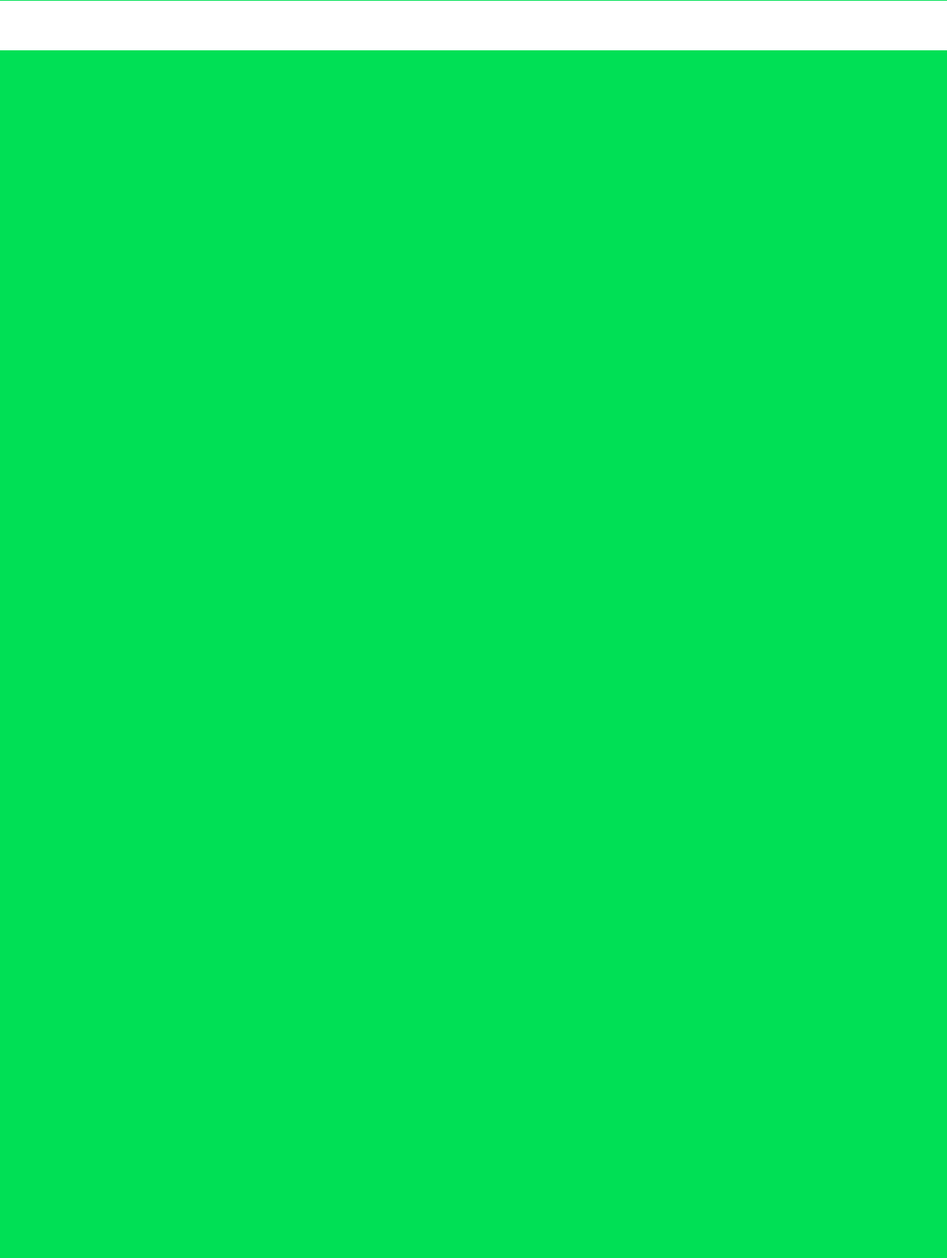
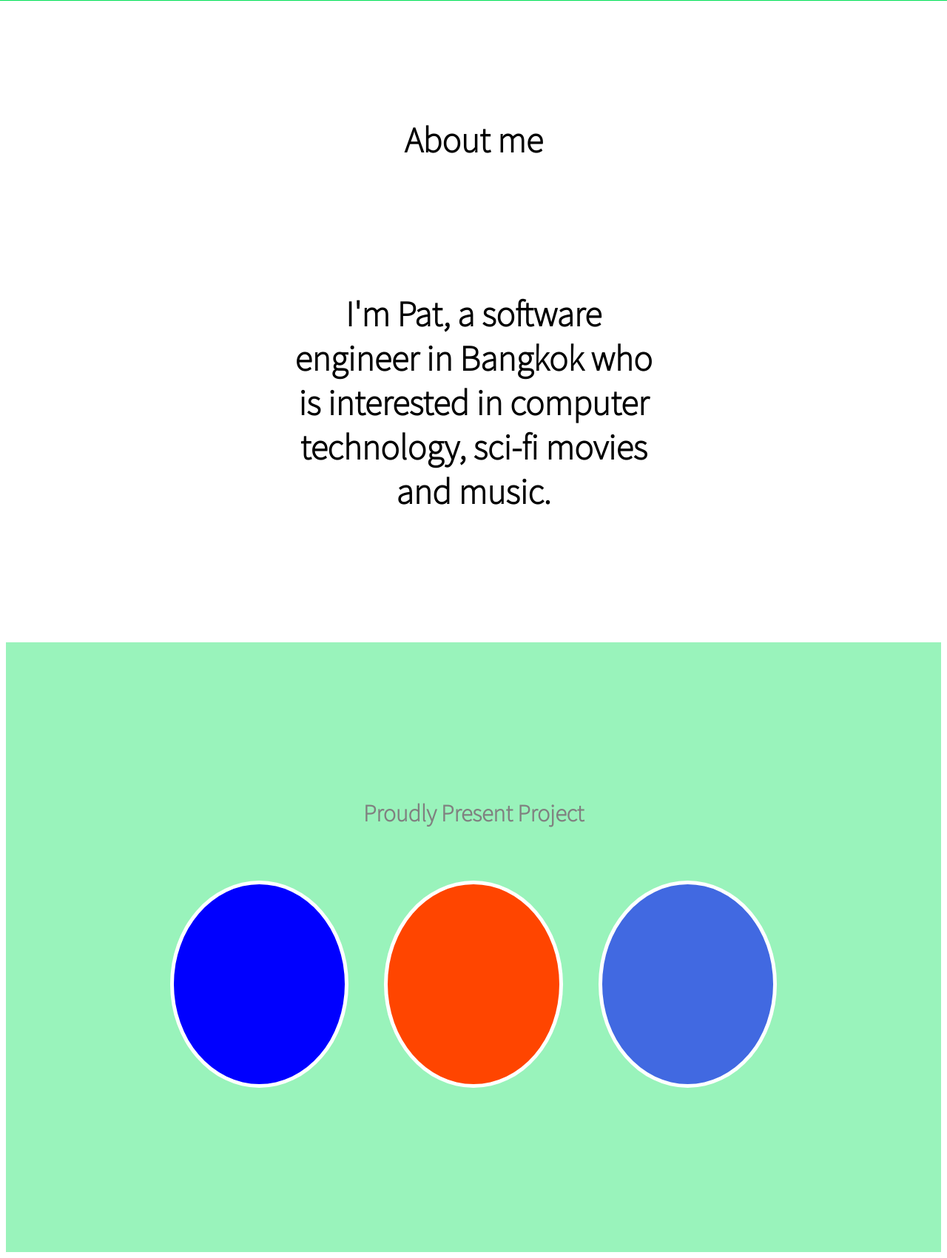
Before and after one commit to patkamon/patlom-port, a Django app: page / in a window 1280 px wide. Shown: the part 732-2432 px from the top of the page at 74% size. Before the commit the page ends 800 px from the top, so only its background shows below. Run offline with Django 3.2, Linux system fonts and the light colour scheme.

Commit message:
projects section

```diff
--- a/ports/templates/ports/index.html
+++ b/ports/templates/ports/index.html
@@ -18,13 +18,41 @@
       <h1>Software Engineer</h1>
     </div>
 
+    <div class="about-me">
+      <h1>About me</h1>
+      <h3>I'm Pat, a software engineer in Bangkok who is interested in computer technology, sci-fi movies and music.  </h3>
+    </div>
+
+    <div class="projects">
+      <h1>Proudly Present Project</h1>
+
+      <div class="container">
+    <a class="cell-1" href="#">
+    </a>
+    <div class="cell-2"></div>
+    <div class="cell-3"></div>
+
+
+
+
+    </div>
+
+
+
 
   </body>
 
   <style media="screen">
 
 
+  @media (orientation: landscape) {
+body {
+  grid-auto-flow: column;
+}
 
+  body {
+    box-sizing: border-box;
+  }
     .nav {
       padding: 30px 30px 30px 30px;
 
@@ -48,6 +76,75 @@
       font-family: 'Source Sans Pro', sans-serif;
     }
 
+    .about-me h1{
+      padding-top: 10%;
+      color: black;
+      font-family: 'Source Sans Pro', sans-serif;
+      text-align: center;
+      font-size: 300%;
+    }
+
+    .about-me h3{
+      padding-left: 30%;
+      padding-right: 30%;
+      padding-top: 10%;
+      padding-bottom: 10%;
+      color: black;
+      font-family: 'Source Sans Pro', sans-serif;
+      text-align: center;
+      font-size: 300%;
+    }
+
+
+
+
+    .projects h1{
+      color: gray;
+      font-family: 'Source Sans Pro', sans-serif;
+      text-align: center;
+      margin-bottom: 8%;
+    }
+
+    .projects {
+      padding: 15%;
+      background-color:rgba(0, 224, 85, .4);
+    }
+
+    .projects .container {
+    margin-top: 15%;
+    height: 35vh;
+    margin: 2rem;
+    display: grid;
+    grid-template-columns: 1fr 1fr 1fr;
+    grid-template-rows: 1fr 0fr 0fr;
+    column-gap: 3rem;
+  }
+  .cell {
+
+  color: white;
+  font-size: 1rem;
+  text-align: center;
+  padding: 1rem;
+}
+
+
+.cell-1 {
+  border: 5px solid white;
+  border-radius: 50%;
+  background: blue;
+}
+
+.cell-2 {
+  border: 5px solid white;
+  border-radius: 50%;
+  background: orangered;
+}
+.cell-3 {
+  border: 5px solid white;
+  border-radius: 50%;
+  background: royalblue;
+}
+
   </style>
 
 
```
